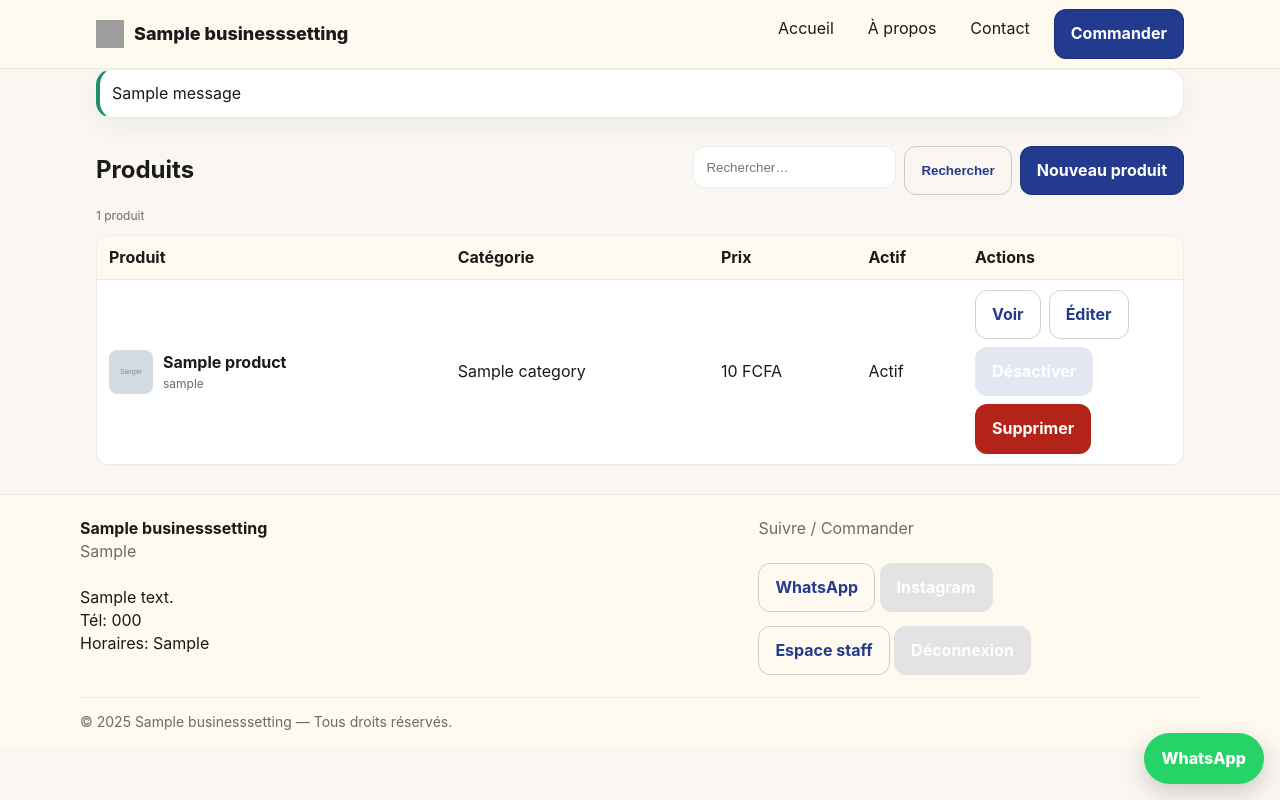
After one commit to HamaBarhamou/pagne_boutique, a Django app: page /staff/products/ in a window 1280 px wide. The commit adds this page. Run offline with Django 5.2, Linux system fonts and the light colour scheme; a user stored in the database is signed in; tables that the repository leaves empty hold one stand-in row (values such as "Sample post"); grey boxes marked "Sample" are stand-in pictures; one stand-in notice (Sample message) is shown; parts of the project's set-up code (start-up, migrations or seed data) failed here and were passed over; grey boxes are pictures that could not be loaded.

Commit message:
feat(staff): add lightweight product CRUD (list, create, edit, toggle, delete)
- Views: staff_products_list/create/edit/toggle/delete (staff-only)
- Forms: ProductForm with file upload & widgets
- Templates: staff/products (list, form, confirm_delete)
- URLs: /staff/products[...] routes
- UX: search, pagination, success/error flash messages

```diff
--- a/catalog/urls.py
+++ b/catalog/urls.py
@@ -21,4 +21,28 @@ urlpatterns = [
         "staff/logout/", auth_views.LogoutView.as_view(next_page="home"), name="logout"
     ),
     path("staff/", catalog_views.staff_dashboard, name="staff_dashboard"),
+    # Staff — produits
+    path(
+        "staff/products/", catalog_views.staff_products_list, name="staff_products_list"
+    ),
+    path(
+        "staff/products/new/",
+        catalog_views.staff_product_create,
+        name="staff_product_create",
+    ),
+    path(
+        "staff/products/<int:pk>/edit/",
+        catalog_views.staff_product_edit,
+        name="staff_product_edit",
+    ),
+    path(
+        "staff/products/<int:pk>/delete/",
+        catalog_views.staff_product_delete,
+        name="staff_product_delete",
+    ),
+    path(
+        "staff/products/<int:pk>/toggle/",
+        catalog_views.staff_product_toggle,
+        name="staff_product_toggle",
+    ),
 ]
--- a/catalog/views.py
+++ b/catalog/views.py
@@ -1,14 +1,82 @@
-from django.shortcuts import render, get_object_or_404
+from django.shortcuts import render, get_object_or_404, redirect
+from django.contrib import messages
+from django.urls import reverse, reverse_lazy
 from urllib.parse import quote
 from django.conf import settings
 from .models import Category, Product
 from django.core.paginator import Paginator
 from django.db.models import Q, Count
 from django.contrib.auth.decorators import user_passes_test
+from .forms import ProductForm
 
 
 def _is_staff(user):
     return user.is_active and user.is_staff
+
+
+@user_passes_test(_is_staff)
+def staff_products_list(request):
+    q = request.GET.get("q", "").strip()
+    qs = Product.objects.select_related("category").all().order_by("-id")
+    if q:
+        qs = qs.filter(
+            Q(name__icontains=q) | Q(slug__icontains=q) | Q(category__name__icontains=q)
+        )
+
+    paginator = Paginator(qs, 15)
+    page = request.GET.get("page")
+    page_obj = paginator.get_page(page)
+    return render(request, "staff/products/list.html", {"page_obj": page_obj, "q": q})
+
+
+@user_passes_test(_is_staff)
+def staff_product_create(request):
+    if request.method == "POST":
+        form = ProductForm(request.POST, request.FILES)
+        if form.is_valid():
+            product = form.save()
+            messages.success(request, "Produit créé avec succès.")
+            return redirect("staff_products_list")
+    else:
+        form = ProductForm()
+    return render(request, "staff/products/form.html", {"form": form, "mode": "create"})
+
+
+@user_passes_test(_is_staff)
+def staff_product_edit(request, pk):
+    product = get_object_or_404(Product, pk=pk)
+    if request.method == "POST":
+        form = ProductForm(request.POST, request.FILES, instance=product)
+        if form.is_valid():
+            form.save()
+            messages.success(request, "Produit mis à jour.")
+            return redirect("staff_products_list")
+    else:
+        form = ProductForm(instance=product)
+    return render(
+        request,
+        "staff/products/form.html",
+        {"form": form, "mode": "edit", "product": product},
+    )
+
+
+@user_passes_test(_is_staff)
+def staff_product_delete(request, pk):
+    product = get_object_or_404(Product, pk=pk)
+    if request.method == "POST":
+        product.delete()
+        messages.success(request, "Produit supprimé.")
+        return redirect("staff_products_list")
+    return render(request, "staff/products/confirm_delete.html", {"product": product})
+
+
+@user_passes_test(_is_staff)
+def staff_product_toggle(request, pk):
+    product = get_object_or_404(Product, pk=pk)
+    product.is_active = not product.is_active
+    product.save(update_fields=["is_active"])
+    messages.info(request, f"Produit {'activé' if product.is_active else 'désactivé'}.")
+    return redirect("staff_products_list")
 
 
 @user_passes_test(_is_staff)
--- a/templates/base.html
+++ b/templates/base.html
@@ -122,6 +122,18 @@
 </header>
 
 <main class="wrap">
+  {% if messages %}
+    <div class="section" style="margin-top:0">
+      <div style="display:flex;flex-direction:column;gap:8px">
+        {% for m in messages %}
+          <div class="card" style="border-left:4px solid {% if m.tags == 'success' %}var(--emerald){% elif m.tags == 'error' %}#b42318{% else %}var(--indigo){% endif %};">
+            <div class="card-body">{{ m }}</div>
+          </div>
+        {% endfor %}
+      </div>
+    </div>
+  {% endif %}
+
   {% block breadcrumbs %}{% endblock %}
   {% block content %}{% endblock %}
 </main>
--- a/templates/staff/dashboard.html
+++ b/templates/staff/dashboard.html
@@ -7,6 +7,7 @@
     <p style="opacity:.9;margin:0">Bienvenue, {{ request.user.get_username }}.</p>
     <div style="margin-top:12px;display:flex;gap:10px;flex-wrap:wrap">
       <a class="btn ghost" href="{% url 'admin:index' %}">Aller à l’administration Django</a>
+      <a class="btn primary" href="{% url 'staff_products_list' %}">Gérer les produits</a>
       <a class="btn outline" href="{% url 'logout' %}">Se déconnecter</a>
     </div>
   </div>
--- /dev/null
+++ b/templates/staff/products/list.html
@@ -0,0 +1,89 @@
+{% extends "base.html" %}
+{% load humanize %}
+{% block title %}Produits — Espace staff{% endblock %}
+
+{% block content %}
+<style>
+  .tbl{width:100%;border-collapse:separate;border-spacing:0;background:var(--card);border:1px solid var(--ring);border-radius:14px;overflow:hidden}
+  .tbl th,.tbl td{padding:10px 12px;border-bottom:1px solid var(--ring);text-align:left}
+  .tbl th{background:var(--surface);font-weight:700}
+  .toolbar{display:flex;gap:8px;flex-wrap:wrap;align-items:center;justify-content:space-between;margin-bottom:12px}
+  .inp{height:42px;border-radius:12px;border:1px solid var(--ring);padding:0 12px;background:var(--card);color:var(--fg)}
+  .k{font-size:12px;color:var(--muted)}
+</style>
+
+<section class="section">
+  <div class="toolbar">
+    <h1 style="margin:0">Produits</h1>
+    <div style="display:flex;gap:8px;flex-wrap:wrap">
+      <form method="get" style="display:flex;gap:8px">
+        <input class="inp" type="search" name="q" value="{{ q }}" placeholder="Rechercher…">
+        <button class="btn outline" type="submit">Rechercher</button>
+      </form>
+      <a class="btn primary" href="{% url 'staff_product_create' %}">Nouveau produit</a>
+    </div>
+  </div>
+
+  <div class="k">{{ page_obj.paginator.count }} produit{{ page_obj.paginator.count|pluralize:",s" }}</div>
+
+  <div class="tbl-wrap" style="margin-top:10px">
+    <table class="tbl">
+      <thead>
+        <tr>
+          <th>Produit</th>
+          <th>Catégorie</th>
+          <th>Prix</th>
+          <th>Actif</th>
+          <th style="width:220px">Actions</th>
+        </tr>
+      </thead>
+      <tbody>
+      {% for p in page_obj %}
+        <tr>
+          <td>
+            <div style="display:flex;align-items:center;gap:10px">
+              {% if p.thumbnail %}<img src="{{ p.thumbnail.url }}" width="44" height="44" style="border-radius:8px;object-fit:cover">{% endif %}
+              <div>
+                <div style="font-weight:700">{{ p.name }}</div>
+                <div class="k">{{ p.slug }}</div>
+              </div>
+            </div>
+          </td>
+          <td>{{ p.category.name }}</td>
+          <td>{{ p.price|intcomma }} FCFA</td>
+          <td>{% if p.is_active %}<span class="badge emerald">Actif</span>{% else %}<span class="badge coral">Inactif</span>{% endif %}</td>
+          <td>
+            <div style="display:flex;gap:8px;flex-wrap:wrap">
+              <a class="btn outline" href="{% url 'product_detail' p.slug %}" target="_blank">Voir</a>
+              <a class="btn outline" href="{% url 'staff_product_edit' p.pk %}">Éditer</a>
+              <a class="btn ghost" href="{% url 'staff_product_toggle' p.pk %}">{% if p.is_active %}Désactiver{% else %}Activer{% endif %}</a>
+              <a class="btn" style="background:#b42318;color:#fff" href="{% url 'staff_product_delete' p.pk %}">Supprimer</a>
+            </div>
+          </td>
+        </tr>
+      {% empty %}
+        <tr><td colspan="5" class="k" style="text-align:center">Aucun produit.</td></tr>
+      {% endfor %}
+      </tbody>
+    </table>
+  </div>
+
+  {% if page_obj.has_other_pages %}
+    <div class="section pagination">
+      {% if page_obj.has_previous %}
+        <a class="page" href="?{% if q %}q={{ q }}&{% endif %}page={{ page_obj.previous_page_number }}">Précédent</a>
+      {% endif %}
+      {% for num in page_obj.paginator.page_range %}
+        {% if num == page_obj.number %}
+          <span class="page active">{{ num }}</span>
+        {% elif num > page_obj.number|add:-2 and num < page_obj.number|add:2 %}
+          <a class="page" href="?{% if q %}q={{ q }}&{% endif %}page={{ num }}">{{ num }}</a>
+        {% endif %}
+      {% endfor %}
+      {% if page_obj.has_next %}
+        <a class="page" href="?{% if q %}q={{ q }}&{% endif %}page={{ page_obj.next_page_number }}">Suivant</a>
+      {% endif %}
+    </div>
+  {% endif %}
+</section>
+{% endblock %}
```
Also changed, not shown: templates/staff/products/confirm_delete.html (added, +15 -0 lines), templates/staff/products/form.html (added, +39 -0 lines), catalog/forms.py (added).
